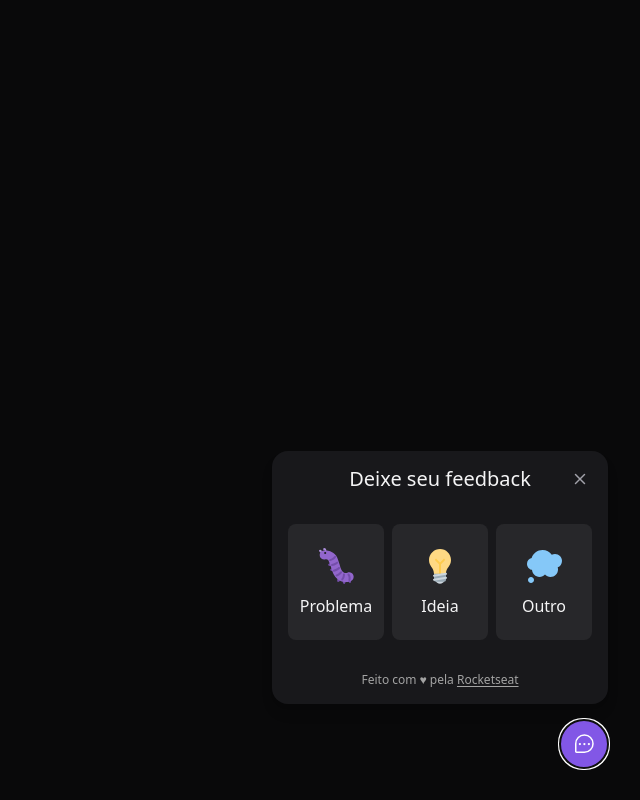
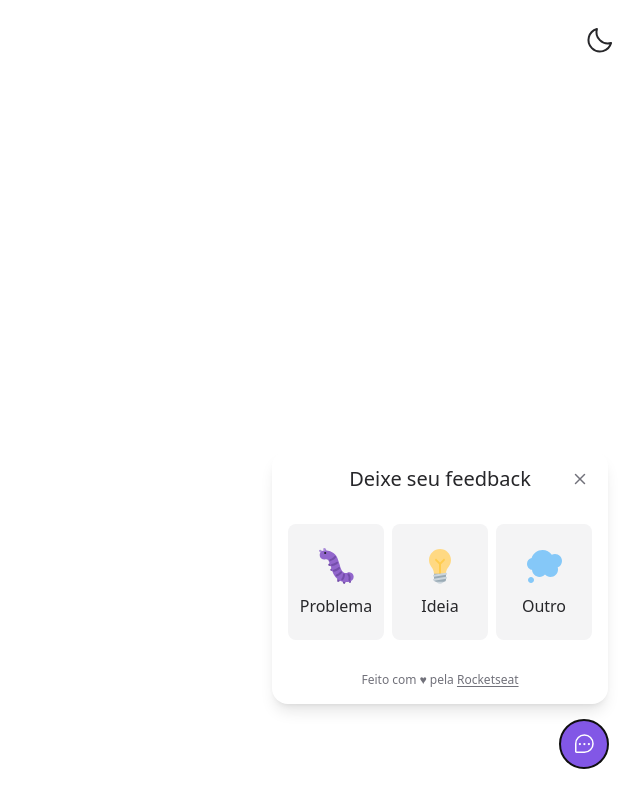
Before and after one commit to LucasAndrade912/nlw-return, a React (Vite) app in the folder web/: page / in a window 1280 px wide. Both pictures are taken after a click on the button "Feedback". Shown: the whole page, without its empty margins (640-1280 px from the left). Built offline with nearby package versions, Linux system fonts and the light colour scheme; no server answers.

Commit message:
create toggle between light and dark theme

```diff
--- a/web/src/App.tsx
+++ b/web/src/App.tsx
@@ -1,6 +1,46 @@
-import React from 'react'
+import React, { useEffect, useState } from 'react'
+import { ToggleThemeButton } from './components/ToggleThemeButton'
 import { Widget } from './components/Widget'
 
+type Theme = 'dark' | 'light'
+
 export function App() {
-  return <Widget />
+  const [theme, setTheme] = useState<Theme>(getTheme())
+
+  function getTheme() {
+    const currentTheme = localStorage.getItem('theme')
+
+    if (currentTheme) {
+      return currentTheme as Theme
+    }
+
+    return 'light'
+  }
+
+  function onChangeTheme() {
+    theme === 'dark'
+      ? setTheme('light')
+      : setTheme('dark')
+  }
+
+  useEffect(() => {
+    document.querySelector('html')?.removeAttribute('class')
+
+    if (theme === 'dark') {
+      document.querySelector('html')?.classList.add('dark')
+    }
+
+    localStorage.setItem('theme', theme)
+  }, [theme])
+
+  return (
+    <>
+      <ToggleThemeButton
+        theme={theme!}
+        onChangeTheme={onChangeTheme}
+      />
+
+      <Widget />
+    </>
+  )
 }
--- a/web/src/components/CloseButton.tsx
+++ b/web/src/components/CloseButton.tsx
@@ -9,8 +9,10 @@ export function CloseButton() {
         top-5
         right-5
         absolute
-        text-zinc-400
-        hover:text-zinc-100
+        text-zinc-500
+        hover:text-zinc-800
+        dark:text-zinc-400
+        dark:hover:text-zinc-100
       "
       title="Fechar formulário de feedback"
     >
--- /dev/null
+++ b/web/src/components/ToggleThemeButton.tsx
@@ -0,0 +1,29 @@
+import React from 'react'
+import { Sun, Moon } from 'phosphor-react'
+
+interface ToggleThemeButtonProps {
+  theme: 'dark' | 'light'
+  onChangeTheme: () => void
+}
+
+export function ToggleThemeButton({ theme, onChangeTheme }: ToggleThemeButtonProps) {
+  return (
+    <button
+      onClick={onChangeTheme}
+      className="
+        absolute
+        top-5
+        right-5
+        w-10
+        h-10
+        p-1
+      "
+    >
+      {
+        theme === 'dark'
+          ? <Sun className="w-full h-full" />
+          : <Moon className="w-full h-full" />
+      }
+    </button>
+  )
+}
--- a/web/src/components/WidgetForm/ScreenshotButton.tsx
+++ b/web/src/components/WidgetForm/ScreenshotButton.tsx
@@ -41,8 +41,9 @@ export function ScreenshotButton({ screenshot, onScreenshotTook }: ScreenshotBut
           flex
           justify-end
           items-end
-          text-zinc-400
-          hover:text-zinc-100
+          hover:text-zinc-600
+          dark:text-zinc-400
+          dark:hover:text-zinc-100
           transition-colors
         "
       >
@@ -57,14 +58,17 @@ export function ScreenshotButton({ screenshot, onScreenshotTook }: ScreenshotBut
       onClick={handleTakeScreenshot}
       className="
         p-2
-        bg-zinc-800
+        bg-zinc-100
+        dark:bg-zinc-800
         rounded-md
         border-transparent
-        hover:bg-zinc-700
+        hover:bg-zinc-200
+        dark:hover:bg-zinc-700
         focus:outline-none
         focus:ring-2
         focus:ring-offset-2
-        focus:ring-offset-zinc-900
+        focus:ring-offset-zinc-100
+        dark:focus:ring-offset-zinc-900
         focus:ring-brand-500
         transition-colors
       "
--- a/web/src/components/WidgetForm/Steps/FeedbackContentStep.tsx
+++ b/web/src/components/WidgetForm/Steps/FeedbackContentStep.tsx
@@ -48,8 +48,10 @@ export function FeedbackContentStep({
             top-5
             left-5
             absolute
-            text-zinc-400
-            hover:text-zinc-100
+            text-zinc-500
+            hover:text-zinc-800
+            dark:text-zinc-400
+            dark:hover:text-zinc-100
           "
         >
           <ArrowLeft weight="bold" className="w-4 h-4" />
@@ -71,9 +73,11 @@ export function FeedbackContentStep({
             w-full
             min-h-[112px]
             text-sm
-            placeholder-zinc-400
-            text-zinc-100
-            border-zinc-600
+            placeholder-zinc-500
+            dark:placeholder-zinc-400
+            dark:text-zinc-100
+            border-zinc-300
+            dark:border-zinc-600
             bg-transparent
             rounded-md
             focus:border-brand-500
@@ -81,7 +85,8 @@ export function FeedbackContentStep({
             focus:ring-1
             focus:outline-none
             resize-none
-            scrollbar-thumb-zinc-700
+            scrollbar-thumb-zinc-500
+            dark:scrollbar-thumb-zinc-700
             scrollbar-track-transparent
             scrollbar-thin
           "
@@ -98,6 +103,7 @@ export function FeedbackContentStep({
             type="submit"
             disabled={comment.length === 0 || isSendingFeedback}
             className="
+              text-white
               p-2
               bg-brand-500
               rounded-md
@@ -111,7 +117,8 @@ export function FeedbackContentStep({
               focus:outline-none
               focus:ring-2
               focus:ring-offset-2
-              focus:ring-offset-zinc-900
+              focus:ring-offset-white
+              dark:focus:ring-offset-zinc-900
               focus:ring-brand-500
               transition-colors
               disabled:opacity-50
--- a/web/src/components/WidgetForm/Steps/FeedbackSuccessStep.tsx
+++ b/web/src/components/WidgetForm/Steps/FeedbackSuccessStep.tsx
@@ -35,12 +35,14 @@ export function FeedbackSuccessStep({ onFeedbackRestartRequested }: FeedbackSucc
             py-2
             px-6
             mt-6
-            bg-zinc-800
+            bg-zinc-100
+            dark:bg-zinc-800
             border-transparent
             text-sm
             leading-6
             rounded-md
-            hover:bg-zinc-700
+            hover:bg-zinc-300
+            dark:hover:bg-zinc-700
             transition-colors
             focus:outline-none
             focus:ring-2
--- a/web/src/components/WidgetForm/Steps/FeedbackTypeStep.tsx
+++ b/web/src/components/WidgetForm/Steps/FeedbackTypeStep.tsx
@@ -22,7 +22,8 @@ export function FeedbackTypeStep({ onFeedbackTypeChanged }: FeedbackTypeStepProp
               key={key}
               type="button"
               className="
-                bg-zinc-800
+                bg-zinc-100
+                dark:bg-zinc-800
                 rounded-lg
                 py-5
                 w-24
--- a/web/src/components/WidgetForm/index.tsx
+++ b/web/src/components/WidgetForm/index.tsx
@@ -45,7 +45,7 @@ export function WidgetForm() {
   return (
     <div
       className="
-      bg-zinc-900
+      dark:bg-zinc-900
         p-4
         relative
         rounded-2xl
@@ -75,7 +75,7 @@ export function WidgetForm() {
         )
       }
 
-      <footer className="text-xs text-neutral-400">
+      <footer className="text-xs text-zinc-500 dark:text-neutral-400">
         Feito com ♥ pela <a className="underline underline-offset-2" href="https://rocketseat.com.br">Rocketseat</a>
       </footer>
     </div>
--- a/web/src/global.css
+++ b/web/src/global.css
@@ -3,5 +3,5 @@
 @tailwind utilities;
 
 body {
-  @apply bg-[#09090A] text-zinc-100;
+  @apply bg-white text-zinc-800 dark:bg-[#09090A] dark:text-zinc-100;
 }
--- a/web/tailwind.config.js
+++ b/web/tailwind.config.js
@@ -1,4 +1,5 @@
 module.exports = {
+  darkMode: 'class',
   content: ["./src/**/*.tsx"],
   theme: {
     extend: {
```
